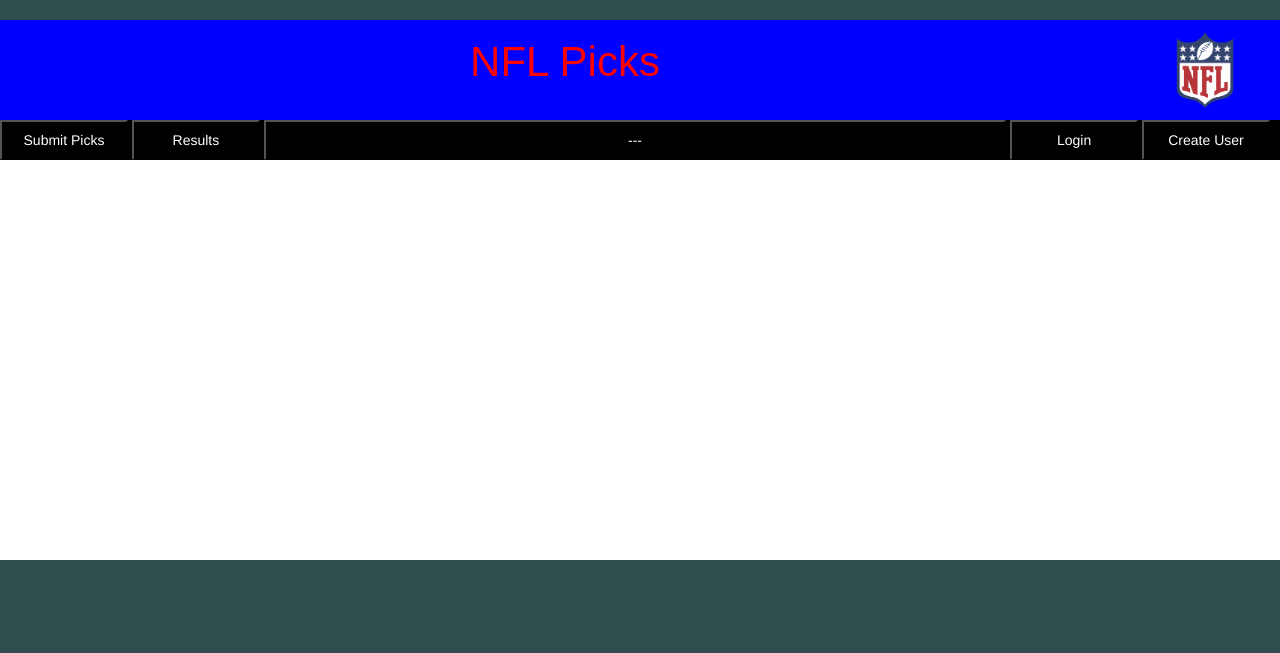
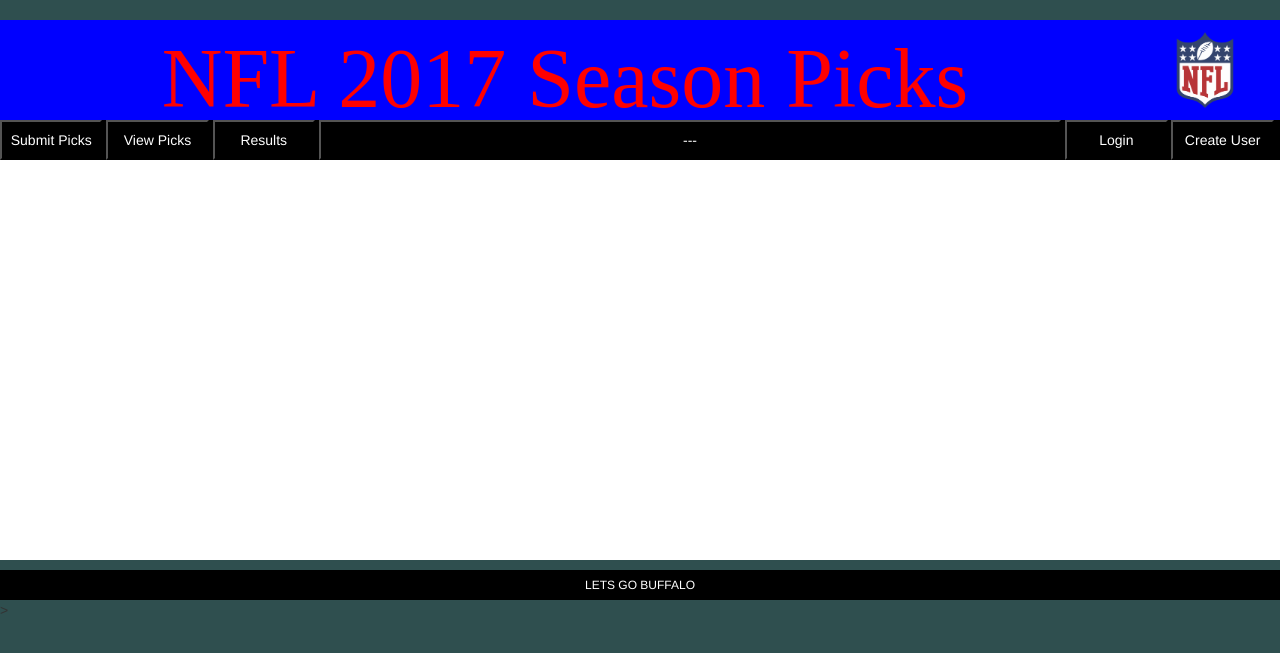
Before and after one commit to secretspy97/NFLPicks, a Django app: template NFLPicks/picks/templates/picks/results.html in a window 1280 px wide. Shown: the top 653 px of the page. Run offline with Django 3.2, Linux system fonts and the light colour scheme; the template is opened without the code that fills it, so the values that code supplies are empty; some libraries are stand-ins or nearby versions.

Commit message:
working version in predix

```diff
--- a/NFLPicks/NFLPicks/settings.py
+++ b/NFLPicks/NFLPicks/settings.py
@@ -50,6 +50,7 @@
     'django.contrib.auth.middleware.AuthenticationMiddleware',
     'django.contrib.messages.middleware.MessageMiddleware',
     'django.middleware.clickjacking.XFrameOptionsMiddleware',
+    'middleware.gameUpdate.update_games',
 ]
 
 ROOT_URLCONF = 'NFLPicks.urls'
--- a/NFLPicks/accounts/urls.py
+++ b/NFLPicks/accounts/urls.py
@@ -4,4 +4,6 @@
 urlpatterns = [
     url(r'^createUser/', views.createUser, name='createUser'),
     url(r'^logout/', views.logout_view, name='logout'),
+    url(r'^profile/', views.profile, name='profile'),
+
 ]
--- a/NFLPicks/accounts/views.py
+++ b/NFLPicks/accounts/views.py
@@ -2,6 +2,7 @@
 from .forms import UserForm
 from django.contrib.auth import login, logout
 from django.contrib.auth.models import User
+from django.http import HttpResponseRedirect
 
 # Create your views here.
 def createUser(request):
@@ -24,3 +25,6 @@
 def logout_view(request):
     logout(request)
     return render(request, 'base.html', context={"message": "You have been logged off"})
+
+def profile(request):
+    return HttpResponseRedirect('/viewPicks/')
--- a/NFLPicks/picks/models.py
+++ b/NFLPicks/picks/models.py
@@ -36,7 +36,7 @@
         return self.away.team_abbrev + " @ " + self.home.team_abbrev
 
     class Meta:
-        ordering = ['start_time']
+        ordering = ['start_time', 'home']
 
 class PlayerPick(models.Model):
     user = models.ForeignKey(User, on_delete=models.CASCADE, related_name='user')
--- a/NFLPicks/picks/templates/picks/results.html
+++ b/NFLPicks/picks/templates/picks/results.html
@@ -24,6 +24,8 @@
                         <td style="background: lawngreen;">{{element.val}}</td>
                     {% elif element.won != None %}
                         <td style="background: red; color: white;">{{element.val}}</td>
+                    {% elif element.header %}
+                        <td style="background: black; color: white;">{{element.val}}</td>
                     {% else %}
                         <td>{{element.val}}</td>
                     {% endif %}
--- a/NFLPicks/picks/urls.py
+++ b/NFLPicks/picks/urls.py
@@ -6,4 +6,6 @@
     url(r'^selectPicks/', views.getPicks, name='selectPicks'),
     url(r'^submitPicks/', views.submitPicks, name='submitPicks'),
     url(r'^results/', views.getResults, name='results'),
+    url(r'^viewPicks/', views.getUserPicks, name='userPicks'),
+
 ]
--- a/NFLPicks/templates/base.html
+++ b/NFLPicks/templates/base.html
@@ -1,6 +1,7 @@
 <!DOCTYPE html>
 <html lang="en">
 <head>
+    {% load static %}
     <meta charset="UTF-8">
     <title>NFL Picks</title>
     <link rel="stylesheet" href="https://maxcdn.bootstrapcdn.com/bootstrap/3.3.7/css/bootstrap.min.css">
@@ -9,6 +10,12 @@
 </head>
 
 <style>
+
+    @font-face {
+        font-family: Freshman;
+        src:"{% static "picks/Freshman.ttf" %}";
+    }
+
     .mainBanner{
         height: 100px;
         background: blue;
@@ -20,9 +27,9 @@
 
     .mainBanner h1{
         height: 100%;
-        line-height: 200%;
-        font-size: 300%;
-        font-family: sans-serif;
+        line-height: 140%;
+        font-size: 600%;
+        font-family: Freshman;
     }
 
     .mainBanner img{
@@ -37,7 +44,7 @@
 
     .contentPage{
         background: white;
-        height: 400px;
+        min-height: 400px;
     }
 
     .content{
@@ -49,7 +56,7 @@
         background: black;
         border-color: black;
         color: white;
-        width: 10%;
+        width: 8%;
         height: 100%;
     }
 
@@ -57,16 +64,25 @@
         background: darkslategray;
     }
 
+    .footerBar{
+        height: 30px;
+        color: white;
+        background: black;
+    }
+
+    .footerBar h6{
+        line-height: 250%;
+    }
+
 
 </style>
 
 <body>
-{% load static %}
 
 <!--TOP Banner-->
 <div class="mainBanner">
     <h1>
-        NFL Picks
+        NFL 2017 Season Picks
         <img align="right" src="{% static "picks/Logo-NFL.png" %}" alt="My image"/>
     </h1>
 </div>
@@ -74,7 +90,9 @@
 <!--Navigation Bar-->
 <div class="navBar">
     <a href="/selectPicks"><button>Submit Picks</button></a>
+    <a href="/viewPicks"><button>View Picks</button></a>
     <a href="/results"><button>Results</button></a>
+
     <button style="width: 58%;">---</button>
     {% if user.is_authenticated %}
         <button>{{user.username}}</button>
@@ -95,4 +113,10 @@
 </div>
 
 </body>
+
+<footer>
+    <div class="footerBar">
+        <h6 align="center">LETS GO BUFFALO</h6>
+    </div>>
+</footer>
 </html>
```
Also changed, not shown: NFLPicks/middleware/gameUpdate.py (added, +21 -0 lines), NFLPicks/picks/nflData.py (+9 -5 lines), NFLPicks/picks/templates/picks/choosePicks.html (+13 -7 lines), NFLPicks/picks/views.py (+65 -12 lines), NFLPicks/db.sqlite3, NFLPicks/middleware/__init__.py (added), NFLPicks/picks/static/picks/Freshman.ttf (added).
